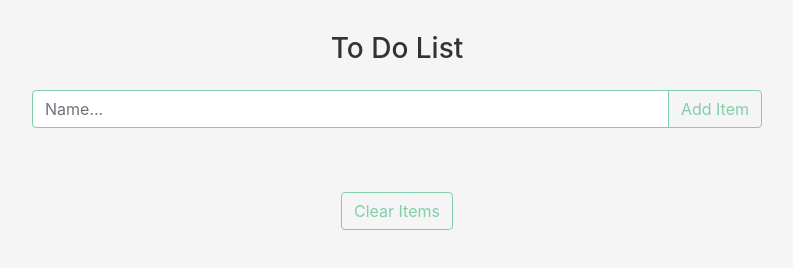
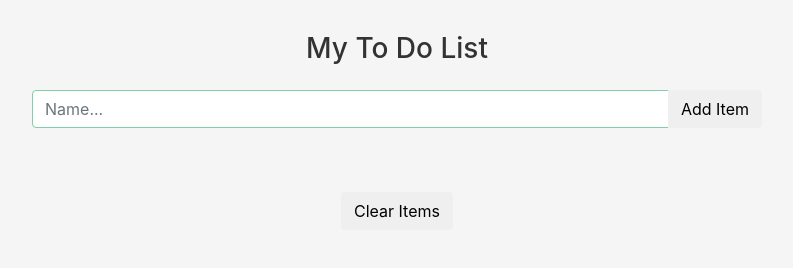
Before and after one commit to Jpbroadvision/gesa_web_project_tutorial, a plain HTML site: page index.html in a window 1280 px wide. Shown: the whole page, without its empty margins (243-1036 px from the left). Drawn offline with Linux system fonts and the light colour scheme.

Commit message:
changed some few headings

```diff
--- a/index.html
+++ b/index.html
@@ -14,8 +14,9 @@
 
     <!-- font awesome -->
     <link rel="stylesheet" href="css/all.css">
- <title>Grocery Item</title>
+    <title>ToDo List</title>
     <style>
+
     </style>
 </head>
 
@@ -28,11 +29,11 @@
                 </div>
                 <!-- form -->
                 <form id="itemForm" class="my-3">
-     <h3 class="text-capitalize mb-4">to do list</h3>
+                    <h3 class="text-capitalize mb-4">My To Do List</h3>
                     <div class="input-group">
                         <input type="text" class="form-control text-capitalize" id="itemInput" placeholder="name...">
                         <div class="input-group-append">
-       <button class="btn btn-green text-capitalize" type="submit">add item</button>
+                            <button class="btn btn-blue text-capitalize" type="submit">add item</button>
                         </div>
                     </div>
                 </form>
@@ -50,7 +51,7 @@
      </div> -->
                         <!-- end of single item -->
                     </div>
-     <button type="button" class="btn btn-green my-3 text-capitalize" id="clear-list">clear items</button>
+                    <button type="button" class="btn btn-blue my-3 text-capitalize" id="clear-list">clear items</button>
                 </div>
             </div>
         </div>
```
Lines whose indentation alone changed are shown as unchanged.
